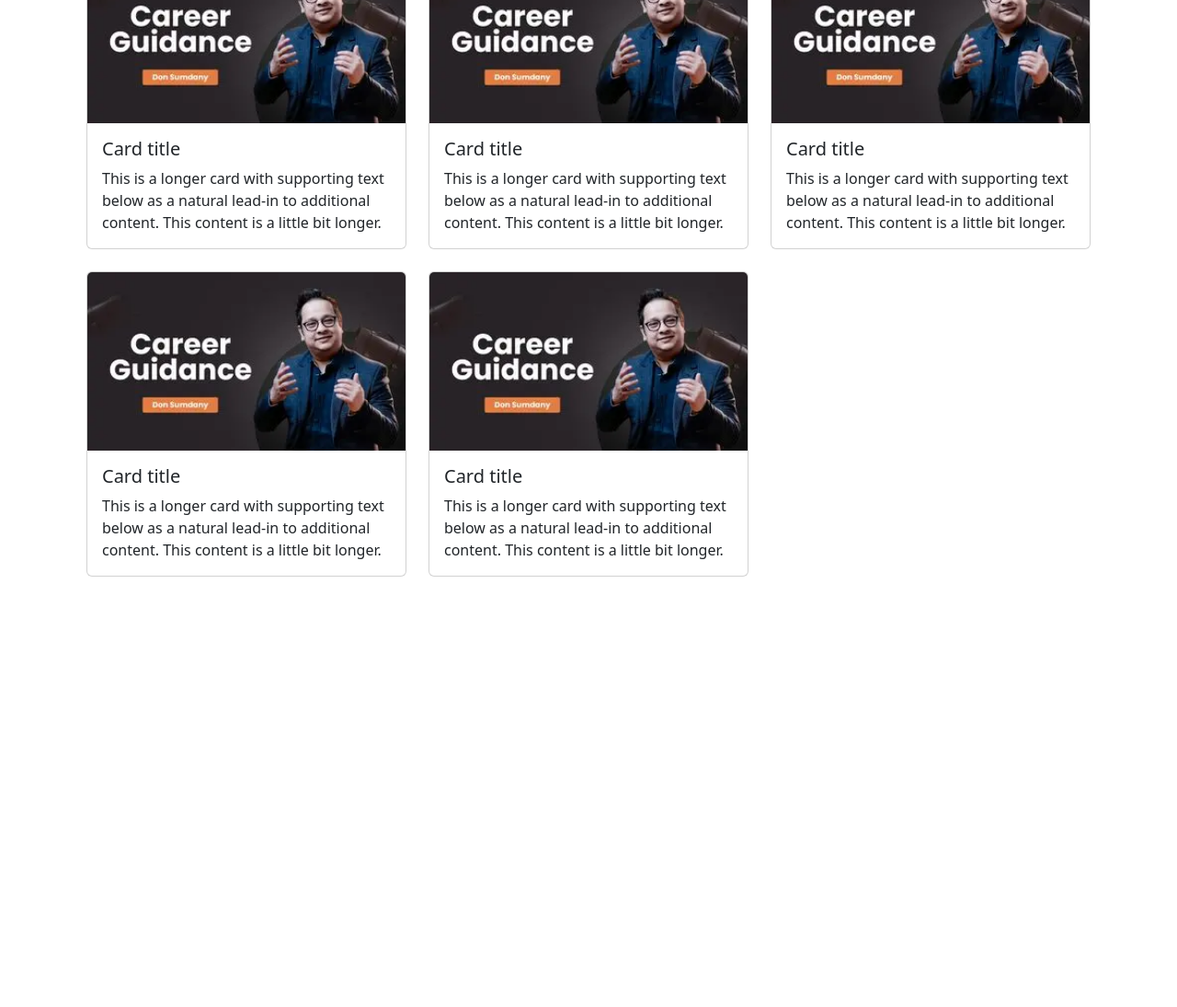
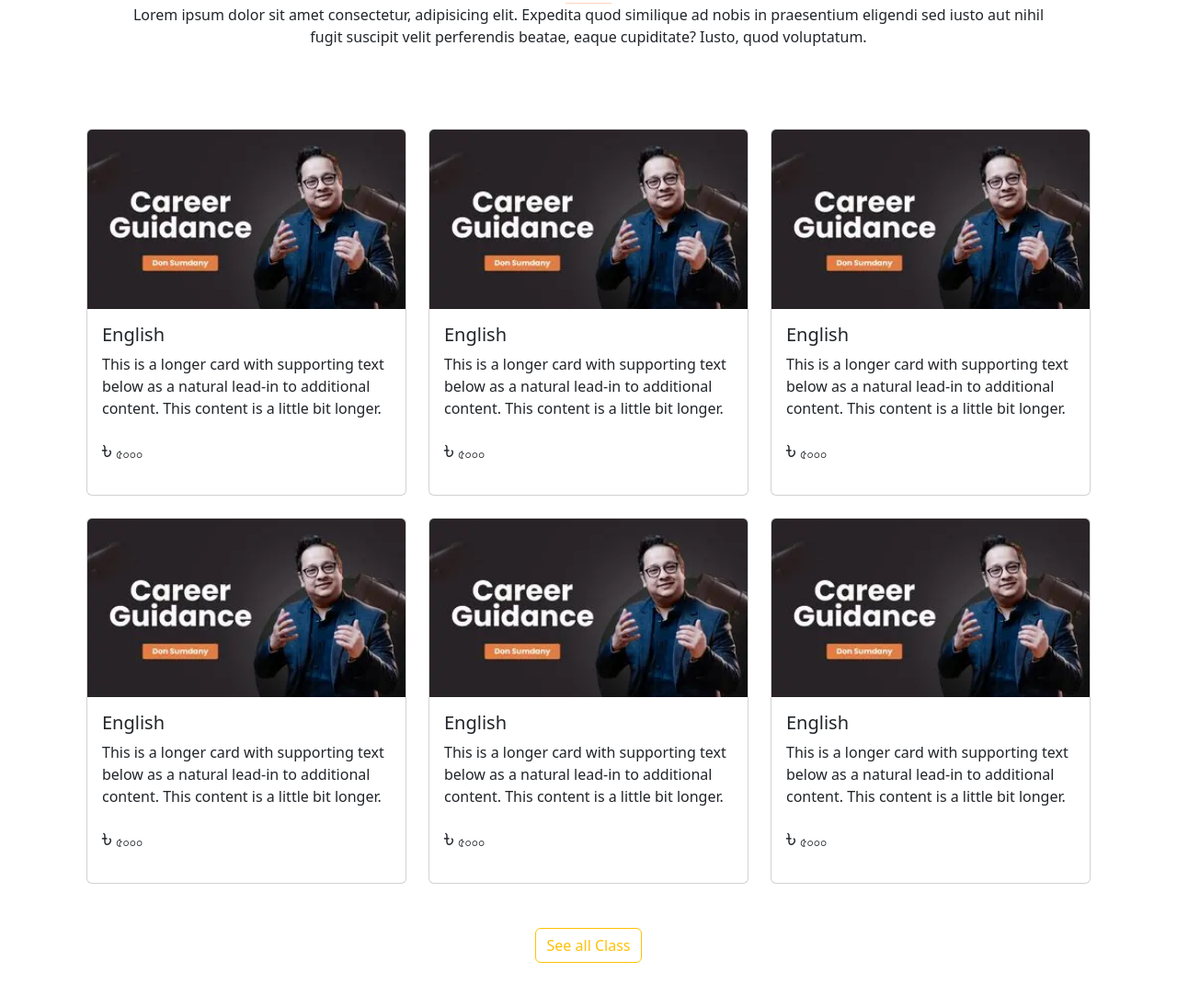
Before and after one commit to ashikmolla/E-school, a plain HTML site: page index.html in a window 1280 px wide. Shown: the part 766-1861 px from the top of the page at 92% size. Before the commit the page ends 1393 px from the top, so only its background shows below. Drawn offline with nearby package versions, Linux system fonts and the light colour scheme.

Commit message:
product section done

```diff
--- a/index.html
+++ b/index.html
@@ -182,15 +182,20 @@
 
 
     <!-- crat section  -->
-    <section>
-
+    <section class="pt-5">
+ <div class="container text-center pb-5">
+    <h3>popular class</h3>
+    <hr class=" text-pimary bg-ff5200 color-ff5200 h5" style="width: 50px; height: 2; text-align: center; margin: auto;">
+    <p class="px-5">Lorem ipsum dolor sit amet consectetur, adipisicing elit. Expedita quod similique ad nobis in praesentium eligendi sed iusto aut nihil fugit suscipit velit perferendis beatae, eaque cupiditate? Iusto, quod voluptatum.</p>
+ </div>
         <div class="row row-cols-1 row-cols-md-3 g-4 container m-auto">
             <div class="col">
               <div class="card">
                 <img src="./image/card/card1.webp" class="card-img-top" alt="...">
                 <div class="card-body">
-                  <h5 class="card-title">Card title</h5>
+                  <h5 class="card-title">English</h5>
                   <p class="card-text">This is a longer card with supporting text below as a natural lead-in to additional content. This content is a little bit longer.</p>
+               <p class="text-pimary"><span class=" h3">৳</span> ৫০০০</p>
                 </div>
               </div>
             </div>
@@ -198,8 +203,9 @@
               <div class="card">
                 <img src="./image/card/card1.webp" class="card-img-top" alt="...">
                 <div class="card-body">
-                  <h5 class="card-title">Card title</h5>
+                  <h5 class="card-title">English</h5>
                   <p class="card-text">This is a longer card with supporting text below as a natural lead-in to additional content. This content is a little bit longer.</p>
+               <p class="text-pimary"><span class=" h3">৳</span> ৫০০০</p>
                 </div>
               </div>
             </div>
@@ -207,8 +213,9 @@
               <div class="card">
                 <img src="./image/card/card1.webp" class="card-img-top" alt="...">
                 <div class="card-body">
-                  <h5 class="card-title">Card title</h5>
+                  <h5 class="card-title">English</h5>
                   <p class="card-text">This is a longer card with supporting text below as a natural lead-in to additional content. This content is a little bit longer.</p>
+               <p class="text-pimary"><span class=" h3">৳</span> ৫০০০</p>
                 </div>
               </div>
             </div>
@@ -216,8 +223,9 @@
               <div class="card">
                 <img src="./image/card/card1.webp" class="card-img-top" alt="...">
                 <div class="card-body">
-                  <h5 class="card-title">Card title</h5>
+                  <h5 class="card-title">English</h5>
                   <p class="card-text">This is a longer card with supporting text below as a natural lead-in to additional content. This content is a little bit longer.</p>
+               <p class="text-pimary"><span class=" h3">৳</span> ৫০০০</p>
                 </div>
               </div>
             </div>
@@ -225,11 +233,32 @@
               <div class="card">
                 <img src="./image/card/card1.webp" class="card-img-top" alt="...">
                 <div class="card-body">
-                  <h5 class="card-title">Card title</h5>
+                  <h5 class="card-title">English</h5>
                   <p class="card-text">This is a longer card with supporting text below as a natural lead-in to additional content. This content is a little bit longer.</p>
+               <p class="text-pimary"><span class=" h3">৳</span> ৫০০০</p>
                 </div>
               </div>
             </div>
+            <div class="col">
+              <div class="card">
+                <img src="./image/card/card1.webp" class="card-img-top" alt="...">
+                <div class="card-body">
+                  <h5 class="card-title">English</h5>
+                  <p class="card-text">This is a longer card with supporting text below as a natural lead-in to additional content. This content is a little bit longer.</p>
+               <p class="text-pimary"><span class=" h3">৳</span> ৫০০০</p>
+                </div>
+              </div>
+            </div>
+
+
+
+
+
+            </div>
+
+
+          <div class="container py-5 m-auto text-center">
+            <button type="button" class="btn btn-outline-warning">See all Class</button>
           </div>
 
     </section>
```
Also changed, not shown: html-file/allclass.html (added).
